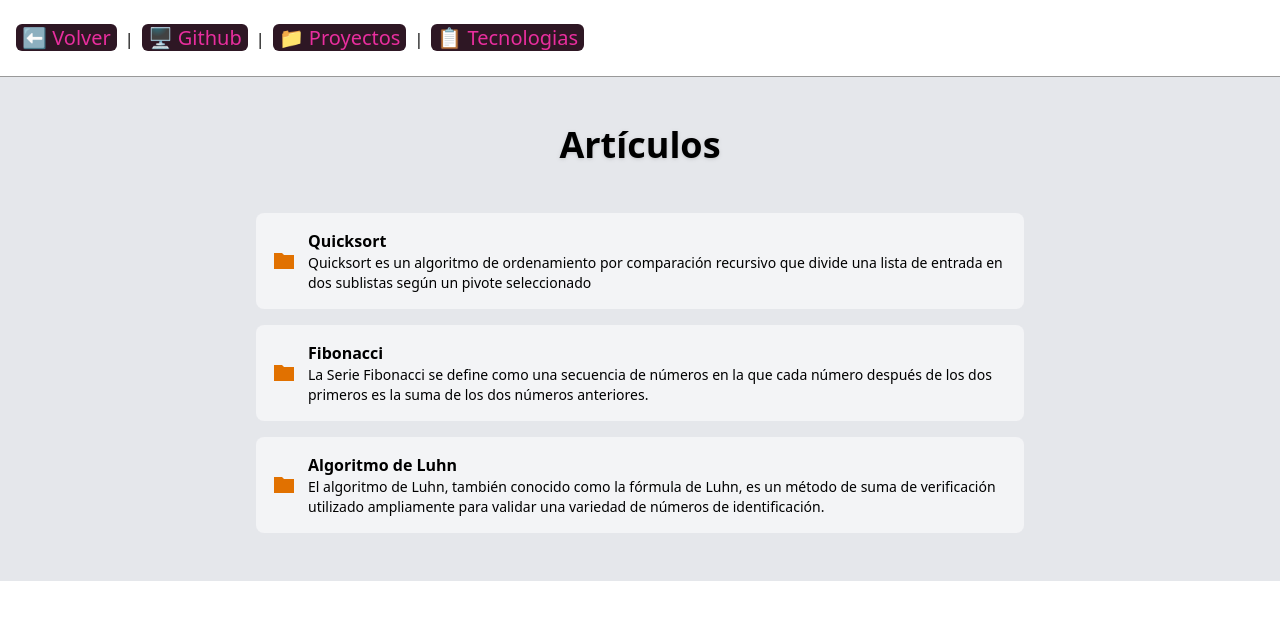
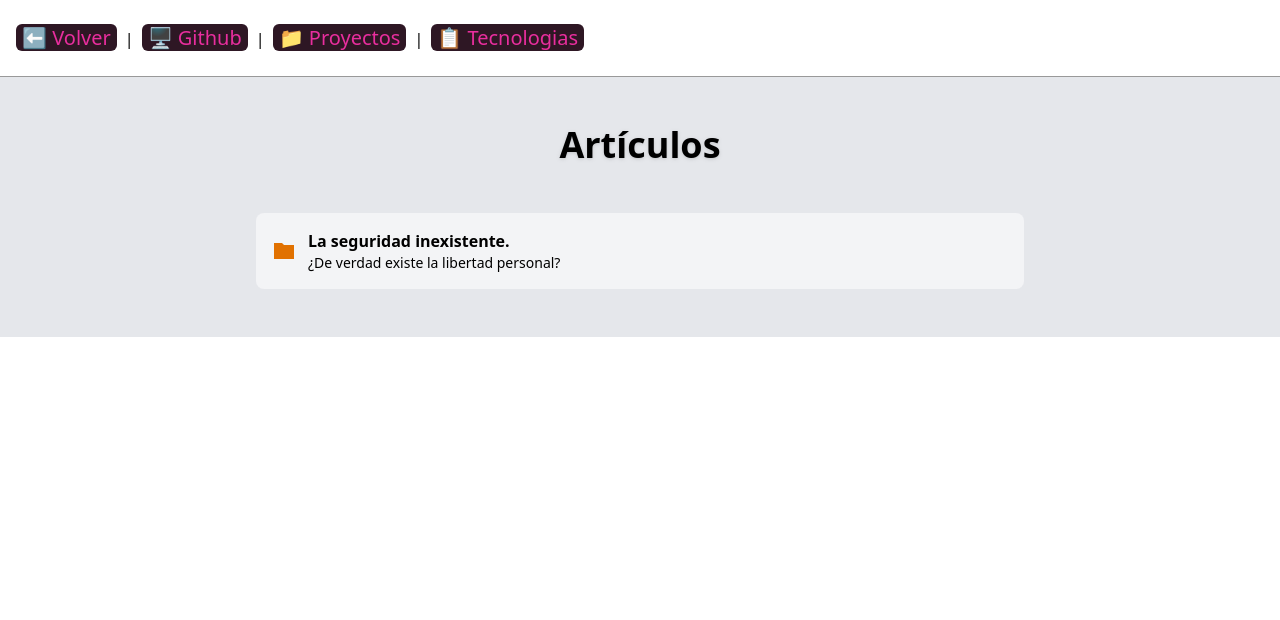
Before and after one commit to nnachonesa/portafolio, a Next.js app: page /components/articles in a window 1280 px wide. Shown: the top 620 px of the page. Built offline with nearby package versions, Linux system fonts and the light colour scheme; no server answers.

Commit message:
just a things

```diff
--- a/next.config.ts
+++ b/next.config.ts
@@ -1,7 +1,7 @@
 import type { NextConfig } from "next";
 
 const nextConfig: NextConfig = {
-    webpack(config) {
+     webpack(config) {
         config.resolve.fallback = {
             fs: false,
             path: false,
@@ -10,7 +10,6 @@ const nextConfig: NextConfig = {
         };
         return config;
     },
-    /* config options here */
     devIndicators: false,
     images: {
         remotePatterns: [
--- a/src/data/articles.json
+++ b/src/data/articles.json
@@ -1,19 +1,10 @@
 {
     "articles": [
         {
-            "title": "Quicksort",
-            "src": "https://nnachonesa.github.io/articles/quicksort.html",
-            "desc": "Quicksort es un algoritmo de ordenamiento por comparación recursivo que divide una lista de entrada en dos sublistas según un pivote seleccionado"
-        },
-        {
-            "title": "Fibonacci",
-            "src": "https://nnachonesa.github.io/articles/fibonacci.html",
-            "desc": "La Serie Fibonacci se define como una secuencia de números en la que cada número después de los dos primeros es la suma de los dos números anteriores."
-        },
-        {
-            "title": "Algoritmo de Luhn",
-            "src": "https://nnachonesa.github.io/articles/luhn.html",
-            "desc": "El algoritmo de Luhn, también conocido como la fórmula de Luhn, es un método de suma de verificación utilizado ampliamente para validar una variedad de números de identificación."
+            "title": "La seguridad inexistente.",
+            "desc": "¿De verdad existe la libertad personal?",
+            "slug": "sec-pp1",
+            "img": ""
         }
     ]
 }
```
Also changed, not shown: src/app/globals.css (line endings or trailing spaces), 1 other file (tests, documents, lock files or other folders).
